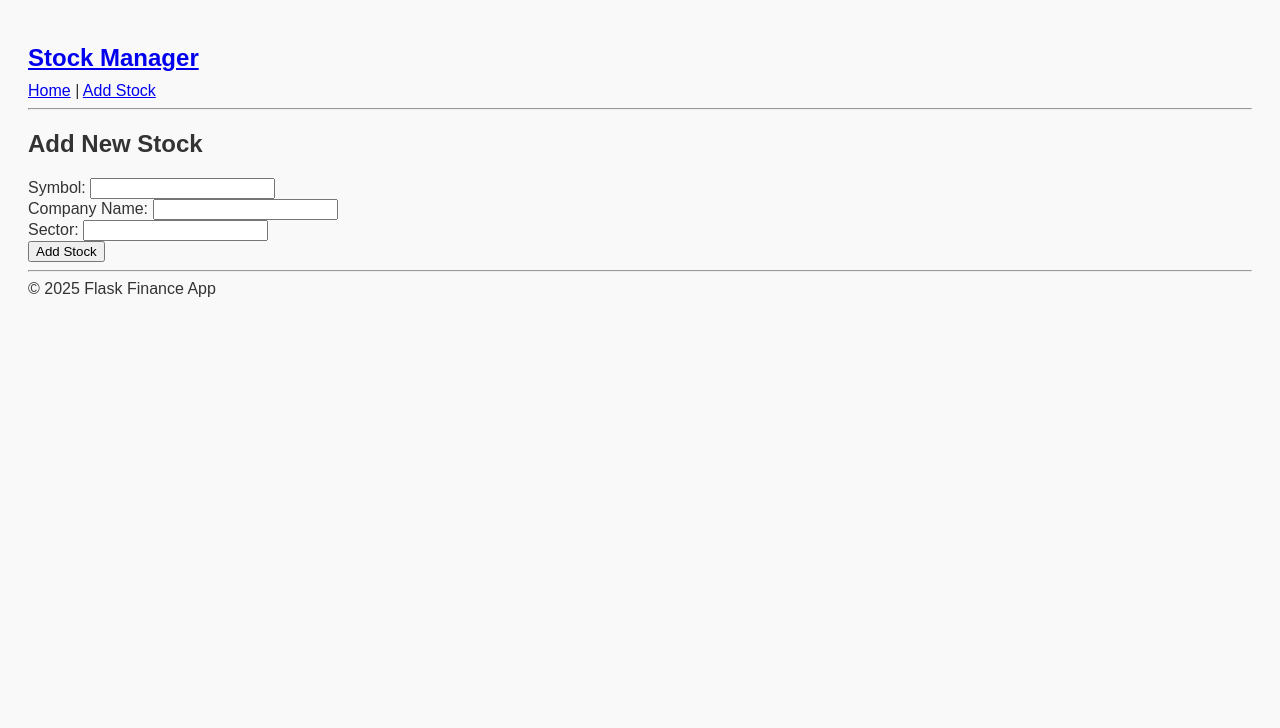
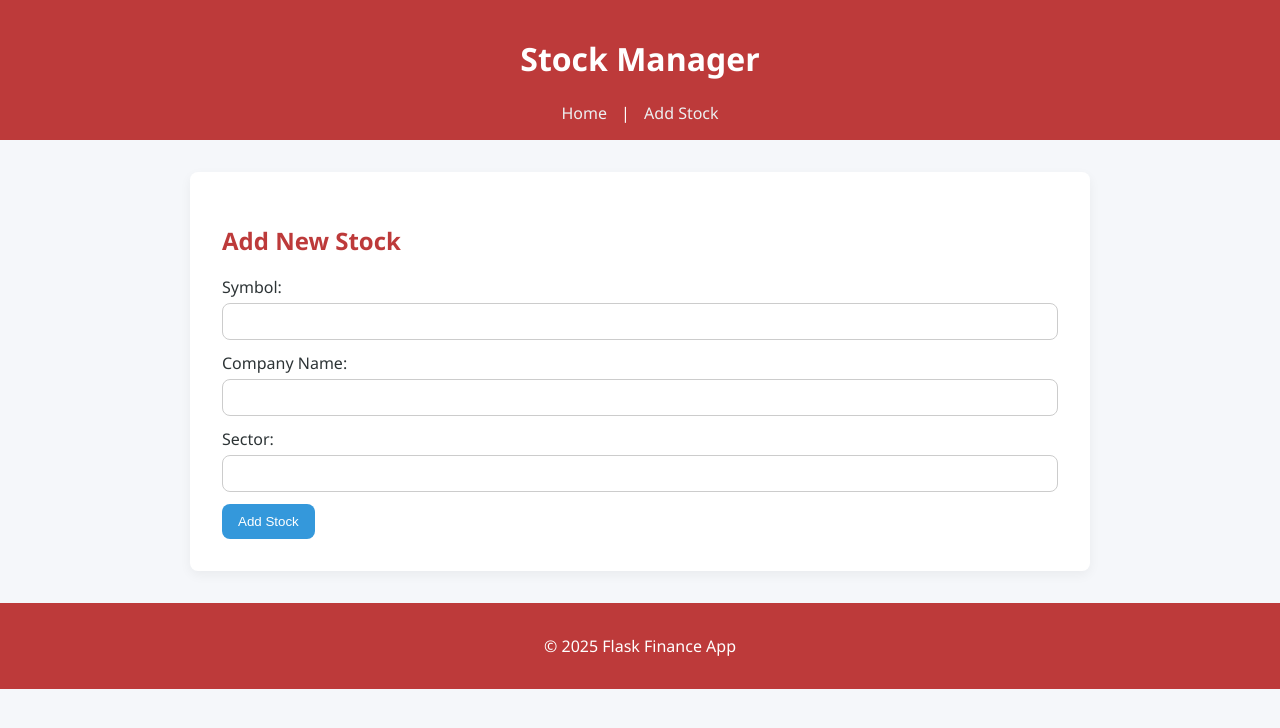
Before and after one commit to sharonnwobi/Fantastic4, a Flask app: page /stocks/create in a window 1280 px wide. Shown: the top 728 px of the page. Run offline with Flask 3, Linux system fonts and the light colour scheme.

Commit message:
minor design changes

```diff
--- a/database/connection.py
+++ b/database/connection.py
@@ -4,7 +4,7 @@ def connect_to_database():
     mydb = mysql.connector.connect(
         host="localhost",
         user="root",
-        password="",
+        password="n3u3da!",
         database="finance_db"
     )
     return mydb
--- a/static/styles.css
+++ b/static/styles.css
@@ -1,24 +1,124 @@
-body {
-    font-family: Arial, sans-serif;
-    background: #f9f9f9;
-    color: #333;
-    padding: 20px;
+:root {
+  --bg: #f5f7fa;
+  --primary: #bd3a3a;
+  --accent: #3498db;
+  --danger: #e74c3c;
+  --light: #ecf0f1;
+  --text: #2d3436;
+  --radius: 8px;
+  --shadow: 0 4px 12px rgba(0, 0, 0, 0.05);
+  --font: 'Segoe UI', Tahoma, Geneva, Verdana, sans-serif;
 }
 
-.container {
-    max-width: 600px;
-    margin: auto;
-    background: white;
-    padding: 20px;
-    border-radius: 10px;
-    box-shadow: 0 4px 10px rgba(0, 0, 0, 0.1);
+* {
+  box-sizing: border-box;
 }
 
-h1 {
-    font-size: 24px;
-    margin-bottom: 10px;
+body {
+  font-family: var(--font);
+  background-color: var(--bg);
+  color: var(--text);
+  margin: 0;
+  padding: 0;
 }
 
-p {
-    margin: 5px 0;
+header, footer {
+  background-color: var(--primary);
+  color: white;
+  padding: 1rem 2rem;
+  text-align: center;
 }
+
+header h1 a {
+  color: white;
+  text-decoration: none;
+}
+
+nav a {
+  color: #ecf0f1;
+  margin: 0 10px;
+  text-decoration: none;
+}
+
+nav a:hover {
+  text-decoration: underline;
+}
+
+main {
+  max-width: 900px;
+  margin: 2rem auto;
+  background: white;
+  padding: 2rem;
+  border-radius: var(--radius);
+  box-shadow: var(--shadow);
+}
+
+h2 {
+  color: var(--primary);
+  margin-bottom: 1.2rem;
+}
+
+table {
+  width: 100%;
+  border-collapse: collapse;
+  margin-top: 1rem;
+}
+
+table thead {
+  background-color: var(--light);
+}
+
+table th, table td {
+  padding: 12px;
+  border-bottom: 1px solid #ccc;
+  text-align: left;
+}
+
+table tr:hover {
+  background-color: #f0f0f0;
+}
+
+form label {
+  display: block;
+  margin-bottom: 12px;
+  font-weight: 500;
+}
+
+form input[type="text"] {
+  width: 100%;
+  padding: 10px;
+  margin-top: 5px;
+  border: 1px solid #ccc;
+  border-radius: var(--radius);
+}
+
+button {
+  padding: 10px 16px;
+  background-color: var(--accent);
+  color: white;
+  border: none;
+  border-radius: var(--radius);
+  cursor: pointer;
+  transition: background-color 0.2s ease-in-out;
+}
+
+button:hover {
+  background-color: #2980b9;
+}
+
+a {
+  color: var(--accent);
+  text-decoration: none;
+}
+
+a:hover {
+  text-decoration: underline;
+}
+
+.actions a {
+  margin-right: 10px;
+}
+
+.actions a:last-child {
+  color: var(--danger);
+}
--- a/templates/base.html
+++ b/templates/base.html
@@ -3,25 +3,32 @@
 <head>
   <meta charset="UTF-8">
   <title>{% block title %}Stock Manager{% endblock %}</title>
+  <meta name="viewport" content="width=device-width, initial-scale=1.0">
   <link rel="stylesheet" href="/static/styles.css">
 </head>
 <body>
+
   <header>
+    <div class="container">
       <h1><a href="/stocks">Stock Manager</a></h1>
       <nav>
         <a href="/stocks">Home</a> |
         <a href="/stocks/create">Add Stock</a>
       </nav>
-    <hr>
+    </div>
   </header>
 
   <main>
+    <div class="container">
       {% block content %}{% endblock %}
+    </div>
   </main>
 
   <footer>
-    <hr>
+    <div class="container">
       <p>&copy; 2025 Flask Finance App</p>
+    </div>
   </footer>
+
 </body>
 </html>
--- a/templates/create.html
+++ b/templates/create.html
@@ -1,13 +1,18 @@
 {% extends "base.html" %}
-
 {% block title %}Add New Stock{% endblock %}
 
 {% block content %}
 <h2>Add New Stock</h2>
 <form action="/stocks/create" method="post">
-  <label>Symbol: <input type="text" name="symbol" required></label><br>
-  <label>Company Name: <input type="text" name="company_name" required></label><br>
-  <label>Sector: <input type="text" name="sector"></label><br>
+  <label>Symbol:
+    <input type="text" name="symbol" required>
+  </label>
+  <label>Company Name:
+    <input type="text" name="company_name" required>
+  </label>
+  <label>Sector:
+    <input type="text" name="sector">
+  </label>
   <button type="submit">Add Stock</button>
 </form>
 {% endblock %}
```
Also changed, not shown: templates/edit.html (+9 -4 lines), templates/index.html (+3 -6 lines), 1 other file. Lines whose indentation alone changed are shown as unchanged.
